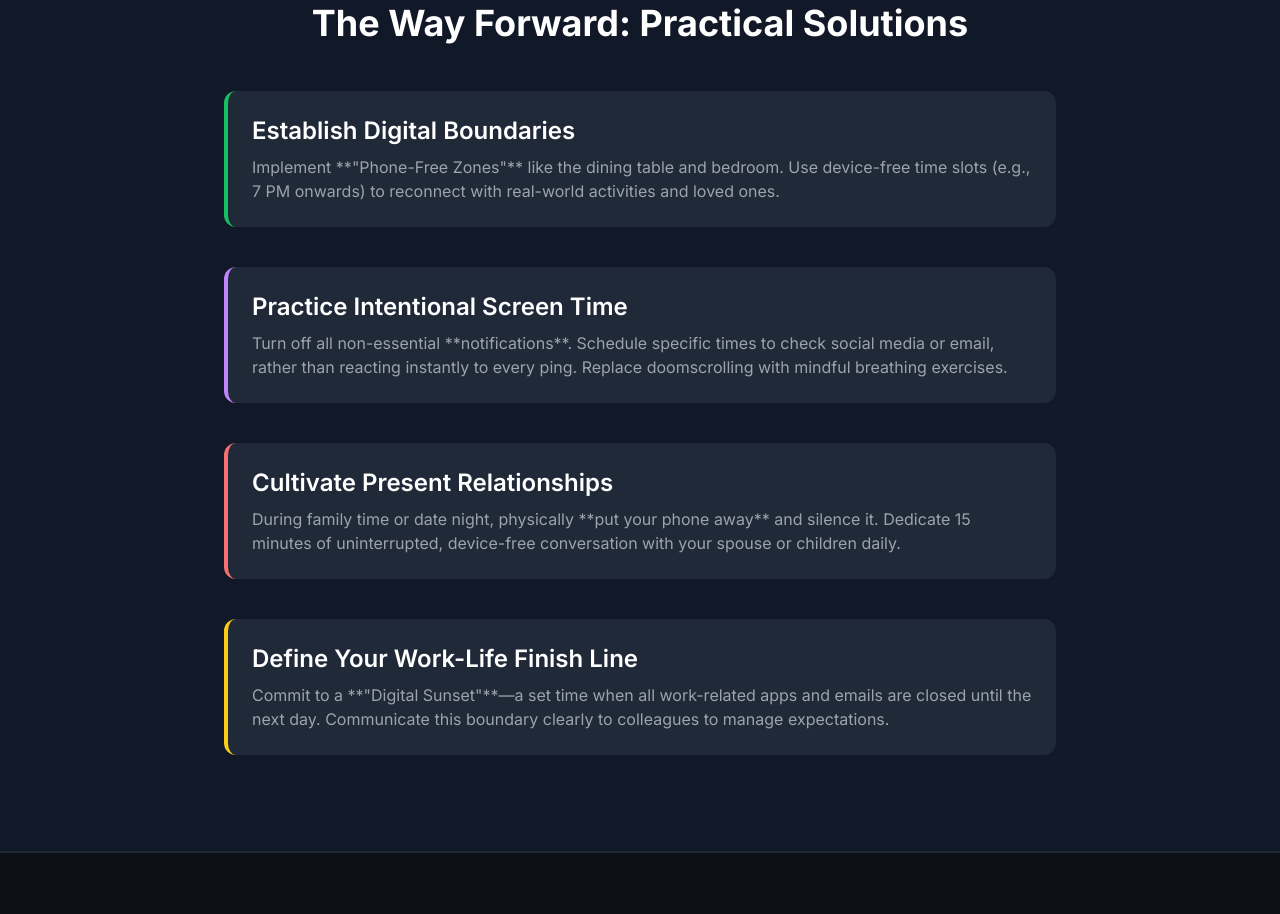
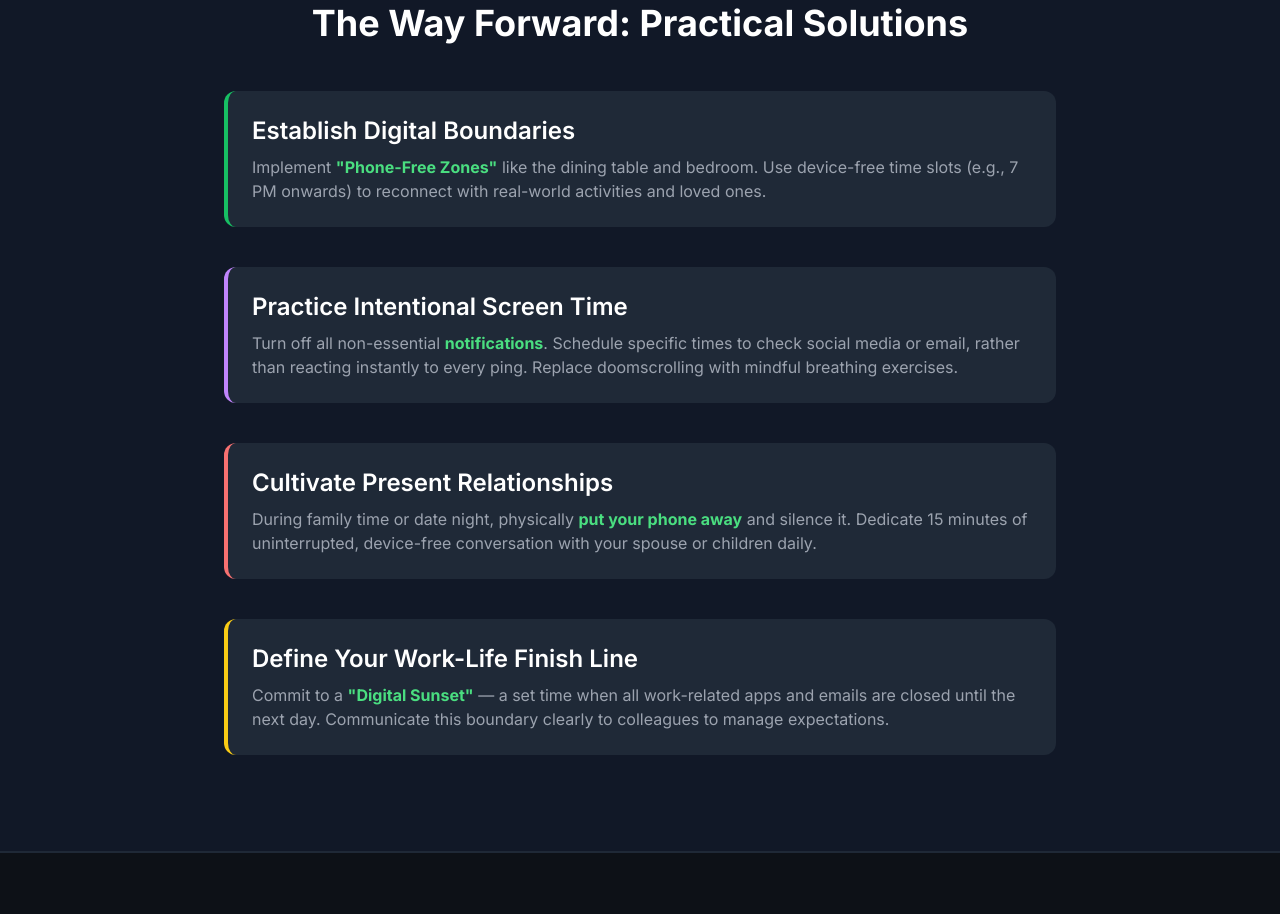
Before and after one commit to KSC720/social_delima, a plain HTML site: page index.html in a window 1280 px wide. Shown: the part 1223-2137 px from the top of the page. Drawn offline with nearby package versions, Linux system fonts and the light colour scheme.

Commit message:
Update index.html

```diff
--- a/index.html
+++ b/index.html
@@ -113,36 +113,52 @@
     <!-- Solutions Section -->
     <section id="solutions" class="py-16 md:py-24 bg-gray-900 border-t border-b border-gray-800">
       <div class="max-w-4xl mx-auto px-4 sm:px-6 lg:px-8">
-            <h2 class="text-3xl sm:text-4xl font-bold text-center mb-12 text-white">The Way Forward: Practical Solutions</h2>
+        <h2 class="text-3xl sm:text-4xl font-bold text-center mb-12 text-white">
+          The Way Forward: Practical Solutions
+        </h2>
         <div class="space-y-10">
 
           <!-- Solution Block 1: Digital Detox -->
           <div class="bg-gray-800 p-6 rounded-xl border-l-4 border-[#17bf63]">
             <h3 class="text-2xl font-semibold mb-2 text-white">Establish Digital Boundaries</h3>
-                    <p class="text-gray-400">Implement **"Phone-Free Zones"** like the dining table and bedroom. Use device-free time slots (e.g., 7 PM onwards) to reconnect with real-world activities and loved ones.</p>
+            <p class="text-gray-400">
+              Implement <span class="font-bold text-green-400">"Phone-Free Zones"</span> like the dining table and bedroom.
+              Use device-free time slots (e.g., 7 PM onwards) to reconnect with real-world activities and loved ones.
+            </p>
           </div>
 
           <!-- Solution Block 2: Mindful Usage -->
           <div class="bg-gray-800 p-6 rounded-xl border-l-4 border-purple-400">
             <h3 class="text-2xl font-semibold mb-2 text-white">Practice Intentional Screen Time</h3>
-                    <p class="text-gray-400">Turn off all non-essential **notifications**. Schedule specific times to check social media or email, rather than reacting instantly to every ping. Replace doomscrolling with mindful breathing exercises.</p>
+            <p class="text-gray-400">
+              Turn off all non-essential <span class="font-bold text-green-400">notifications</span>.
+              Schedule specific times to check social media or email, rather than reacting instantly to every ping.
+              Replace doomscrolling with mindful breathing exercises.
+            </p>
           </div>
 
           <!-- Solution Block 3: Relationship Investment -->
           <div class="bg-gray-800 p-6 rounded-xl border-l-4 border-red-400">
             <h3 class="text-2xl font-semibold mb-2 text-white">Cultivate Present Relationships</h3>
-                    <p class="text-gray-400">During family time or date night, physically **put your phone away** and silence it. Dedicate 15 minutes of uninterrupted, device-free conversation with your spouse or children daily.</p>
+            <p class="text-gray-400">
+              During family time or date night, physically <span class="font-bold text-green-400">put your phone away</span> and silence it.
+              Dedicate 15 minutes of uninterrupted, device-free conversation with your spouse or children daily.
+            </p>
           </div>
 
           <!-- Solution Block 4: Hard Stops for Work -->
           <div class="bg-gray-800 p-6 rounded-xl border-l-4 border-yellow-400">
             <h3 class="text-2xl font-semibold mb-2 text-white">Define Your Work-Life Finish Line</h3>
-                    <p class="text-gray-400">Commit to a **"Digital Sunset"**—a set time when all work-related apps and emails are closed until the next day. Communicate this boundary clearly to colleagues to manage expectations.</p>
+            <p class="text-gray-400">
+              Commit to a <span class="font-bold text-green-400">"Digital Sunset"</span> — a set time when all work-related apps and emails are closed until the next day.
+              Communicate this boundary clearly to colleagues to manage expectations.
+            </p>
           </div>
 
         </div>
       </div>
     </section>
+
 
     <!-- Contact Info Footer -->
     <footer id="contact" class="bg-[#0d1117] py-12 md:py-16 border-t border-gray-800">
```
Lines whose indentation alone changed are shown as unchanged.
